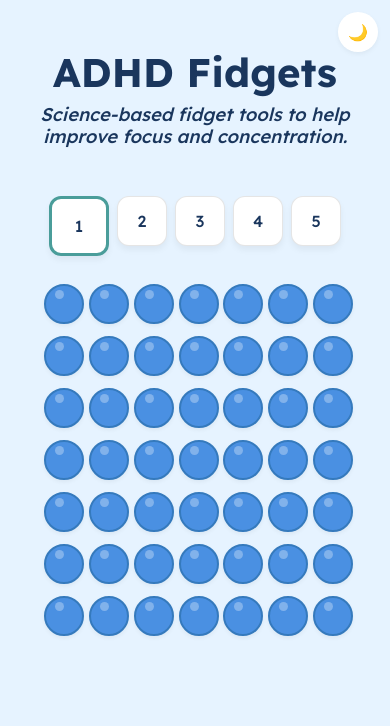
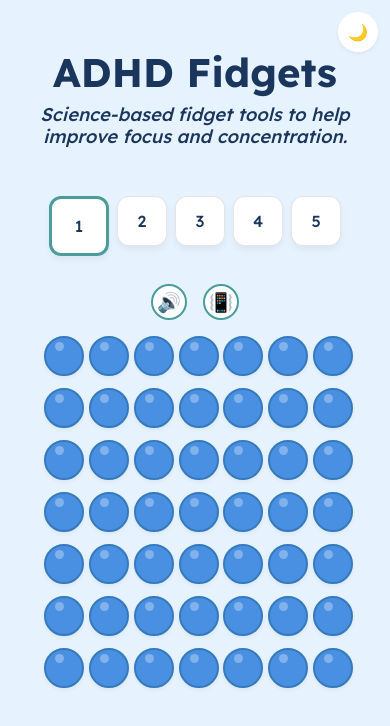
Before and after one commit to FerroDude/ADHD_Fidget_App, a React (Vite) app: page / in a window 390 px wide. Shown: the top 726 px of the page. Built offline with nearby package versions, Linux system fonts and the light colour scheme.

Commit message:
added sound and mobile vibration support on bubble pop

```diff
--- a/src/components/BubbleWrapFidget/BubbleWrapFidget.jsx
+++ b/src/components/BubbleWrapFidget/BubbleWrapFidget.jsx
@@ -6,31 +6,75 @@ const BubbleWrapFidget = () => {
   const rows = 7;
   const cols = 7;
   const totalBubbles = rows * cols;
+
   const [poppedBubbles, setPoppedBubbles] = useState(new Set());
+  const [soundEnabled, setSoundEnabled] = useState(true);
+  const [vibrationEnabled, setVibrationEnabled] = useState(true);
+
+  // Refs
   const isDragging = useRef(false);
   const containerRef = useRef(null);
   const bubblesRef = useRef(Array(totalBubbles).fill(null));
+  const popSoundRef = useRef(null);
+  // Add a ref to track popped bubbles immediately (not waiting for state update)
+  const poppedBubblesRef = useRef(new Set());
 
+  // Initialize audio on first user interaction
+  const initAudio = () => {
+    if (!popSoundRef.current) {
+      popSoundRef.current = new Audio('/pop.mp3');
+      popSoundRef.current.load();
+    }
+  };
+
+  // Auto reset bubbles when all popped
   useEffect(() => {
     if (poppedBubbles.size === totalBubbles) {
-      const timer = setTimeout(() => setPoppedBubbles(new Set()), 300);
+      const timer = setTimeout(() => {
+        poppedBubblesRef.current = new Set(); // Reset ref too
+        setPoppedBubbles(new Set());
+      }, 300);
       return () => clearTimeout(timer);
     }
   }, [poppedBubbles, totalBubbles]);
 
-  // Helper to get pointer/touch coordinates
+  const popBubble = (index) => {
+    // Check if already popped using the ref
+    if (poppedBubblesRef.current.has(index)) return;
+
+    // Update ref immediately (synchronous)
+    poppedBubblesRef.current.add(index);
+
+    // Update state (asynchronous)
+    setPoppedBubbles(new Set(poppedBubblesRef.current));
+
+    if (soundEnabled) {
+      initAudio();
+      if (popSoundRef.current) {
+        const soundClone = popSoundRef.current.cloneNode();
+        soundClone.volume = 0.25;
+        soundClone.play().catch((error) => {
+          console.error('Audio playback error:', error);
+        });
+      }
+    }
+
+    if (
+      vibrationEnabled &&
+      'vibrate' in navigator &&
+      /Android|iPhone|iPad|iPod/i.test(navigator.userAgent)
+    ) {
+      navigator.vibrate(40);
+    }
+  };
+
   const getCoords = (e) => {
-    if (e.touches && e.touches.length > 0) {
+    if (e.touches && e.touches.length) {
       return { x: e.touches[0].clientX, y: e.touches[0].clientY };
     }
     return { x: e.clientX, y: e.clientY };
   };
 
-  const popBubble = (index) => {
-    setPoppedBubbles((prev) => new Set([...prev, index]));
-  };
-
-  // DRAG LOGIC
   const handleStart = (e) => {
     isDragging.current = true;
     document.addEventListener('pointermove', handleMove);
@@ -42,7 +86,6 @@ const BubbleWrapFidget = () => {
 
   const handleMove = (e) => {
     if (!isDragging.current) return;
-    // Prevent scrolling on touch devices
     if (e.cancelable) e.preventDefault();
 
     const { x, y } = getCoords(e);
@@ -52,10 +95,14 @@ const BubbleWrapFidget = () => {
     const relY = y - containerRect.top;
 
     bubblesRef.current.forEach((bubbleEl, index) => {
-      if (!bubbleEl || poppedBubbles.has(index)) return;
+      if (!bubbleEl) return;
+      // Check using the ref for immediate feedback
+      if (poppedBubblesRef.current.has(index)) return;
+
       const bubbleRect = bubbleEl.getBoundingClientRect();
       const bubbleX = bubbleRect.left - containerRect.left;
       const bubbleY = bubbleRect.top - containerRect.top;
+
       if (
         relX >= bubbleX &&
         relX <= bubbleX + bubbleRect.width &&
@@ -87,6 +134,30 @@ const BubbleWrapFidget = () => {
         WebkitUserSelect: 'none',
       }}
     >
+      <div className="fidget-toggles">
+        <button
+          className={`toggle-btn${soundEnabled ? ' active' : ''}`}
+          aria-label={soundEnabled ? 'Disable pop sound' : 'Enable pop sound'}
+          onClick={() => {
+            initAudio(); // Initialize audio on first click
+            setSoundEnabled((v) => !v);
+          }}
+          type="button"
+        >
+          {soundEnabled ? '🔊' : '🔇'}
+        </button>
+        <button
+          className={`toggle-btn${vibrationEnabled ? ' active' : ''}`}
+          aria-label={
+            vibrationEnabled ? 'Disable vibration' : 'Enable vibration'
+          }
+          onClick={() => setVibrationEnabled((v) => !v)}
+          type="button"
+        >
+          {vibrationEnabled ? '📳' : '📴'}
+        </button>
+      </div>
+
       <div className="bubble-grid">
         {Array.from({ length: totalBubbles }, (_, index) => (
           <motion.div
@@ -101,10 +172,7 @@ const BubbleWrapFidget = () => {
                     opacity: 0.7,
                     transition: { type: 'spring', stiffness: 500, damping: 30 },
                   }
-                : {
-                    scale: 1,
-                    opacity: 1,
-                  }
+                : { scale: 1, opacity: 1 }
             }
           />
         ))}
--- a/src/components/BubbleWrapFidget/bubblewrapfidget.css
+++ b/src/components/BubbleWrapFidget/bubblewrapfidget.css
@@ -53,6 +53,38 @@
   -webkit-user-select: none;
 }
 
+.fidget-toggles {
+  display: flex;
+  gap: 1rem;
+  justify-content: center;
+  margin-bottom: 1rem;
+}
+
+.toggle-btn {
+  background: var(--card-bg);
+  border: 1.5px solid var(--border);
+  border-radius: 50%;
+  width: 36px;
+  height: 36px;
+  font-size: 1.2rem;
+  cursor: pointer;
+  color: var(--text);
+  transition: border 0.2s, background 0.2s;
+  display: flex;
+  align-items: center;
+  justify-content: center;
+  outline: none;
+}
+
+.toggle-btn.active {
+  border: 2px solid var(--accent);
+  background: var(--secondary-bg);
+}
+
+.toggle-btn:focus {
+  box-shadow: 0 0 0 2px var(--accent);
+}
+
 @media (max-width: 768px) {
   .bubble-grid {
     gap: 12px;
```
Also changed, not shown: 2 other files (tests, documents, lock files or other folders).
